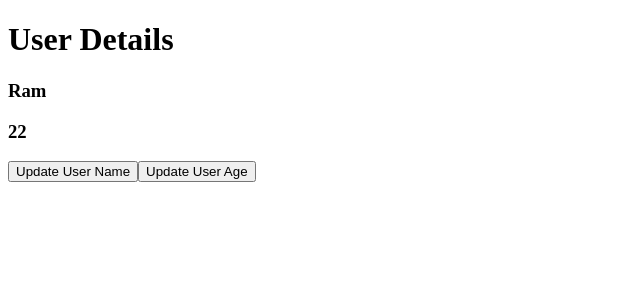
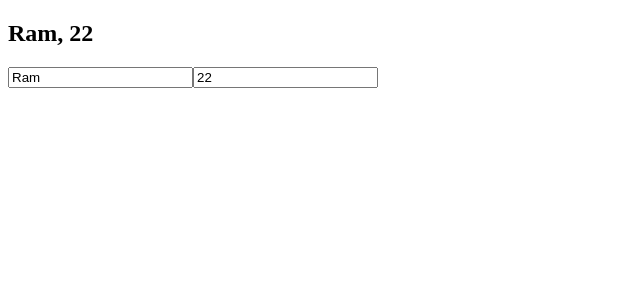
Before and after one commit to sajeewan1503/Reactjs, a React (Vite) app: page / in a window 1280 px wide. Shown: the top 300 px of the page, without its empty margins (0-640 px from the left). Built offline with nearby package versions, Linux system fonts and the light colour scheme.

Commit message:
Learned Forms

```diff
--- a/src/components/UserDetails.jsx
+++ b/src/components/UserDetails.jsx
@@ -1,29 +1,57 @@
 import { useState } from "react";
 
 export const UserDetails = () => {
+  const [user, setUser] = useState({ name: "Ram", age: 22 });
+  function changeName(e) {
+    setUser((oldState) => {
+      return { ...oldState, name: e.target.value };
+    });
+  }
+  function changeAge(e) {
+    setUser((oldState) => {
+      return { ...oldState, age: e.target.value };
+    });
+  }
   //   const [userName, setUserName] = useState("Ram");
   //   const [userAge, setUserAge] = useState(22);
 
-  const [user, setUser] = useState({ name: "Ram", age: 22 });
+  // const [user, setUser] = useState({ name: "Ram", age: 22 });
 
-  const updateUserName = () => {
-    // setUserName("Sam");
-    // userName == "Ram" ? setUserName("Sam") : setUserName("Ram");
-    setUser({ ...user, name: "sam" });
-  };
-  const updateUserAge = () => {
-    // setUserAge(46);
-    // userAge == 22 ? setUserAge(45) : setUserAge(22);
-    setUser({ ...user, age: 25 });
-  };
+  // const updateUserName = () => {
+  //   // setUserName("Sam");
+  //   // userName == "Ram" ? setUserName("Sam") : setUserName("Ram");
+  //   setUser({ ...user, name: "sam" });
+  // };
+  // const updateUserAge = () => {
+  //   // setUserAge(46);
+  //   // userAge == 22 ? setUserAge(45) : setUserAge(22);
+  //   setUser({ ...user, age: 25 });
+  // };
 
   return (
     <>
-      <h1>User Details</h1>
+      <h2>
+        {user.name}, {user.age}
+      </h2>
+      {/* <h1>User Details</h1>
       <h3>{user.name}</h3>
       <h3>{user.age}</h3>
       <button onClick={updateUserName}> Update User Name</button>
-      <button onClick={updateUserAge}> Update User Age</button>
+      <button onClick={updateUserAge}> Update User Age</button> */}
+      <form>
+        <input
+          type="text"
+          placeholder="Enter User Name"
+          onChange={changeName}
+          value={user.name}
+        />
+        <input
+          type="text"
+          placeholder="Enter User Age"
+          onChange={changeAge}
+          value={user.age}
+        />
+      </form>
     </>
   );
 };
```
Also changed, not shown: src/main.jsx (line endings or trailing spaces).
